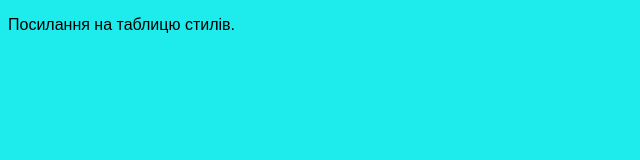
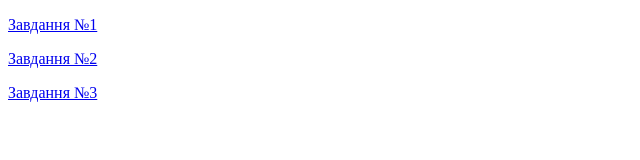
Before and after one commit to NataliiaSolodarenko/WebT-D-lab-1-, a plain HTML site: page index.html in a window 1280 px wide. Shown: the whole page, without its empty margins (0-640 px from the left). Drawn offline with Linux system fonts and the light colour scheme.

Commit message:
Fourth Commit

```diff
--- a/index.html
+++ b/index.html
@@ -3,30 +3,12 @@
 <head>
     <meta charset="UTF-8">
     <meta name="viewport" content="width=device-width, initial-scale=1.0">
-    <title>Lab 1.1 (Solodarenko)</title>
-
-     <!-- Третій спосіб використання стилів -->
-    <link rel="stylesheet" type="text/css" href="style.css" />
-
-    <!-- Другий спосіб використання стилів
-    <style type="text/css">
-        body {
-            font-family: Arial, sans-serif;
-            background-color: #1eecec;
-        }
-    </style>
-    -->
-
+    <title>Lab 1 (Solodarenko)</title>
 </head>
 <body>
-    <p>Посилання на таблицю стилів.</p>
+        <p><a href="lab1.1.html">Завдання №1</a></p>
+        <p><a href="lab1.2.html">Завдання №2</a></p>
+        <p><a href="lab1.3.html">Завдання №3</a></p>
+
 </body>
-
-<!-- Перший спосіб використання стилів
-<body style="background-color: #1eecec;">
-    <p style="font-family: Arial, sans-serif">Використання стилів безпосередньо всередині HTML-тегів.</p>
-</body>
--->
-
 </html>
-</html>
```
Also changed, not shown: lab1.1.html (added, +31 -0 lines), lab1.2.html (renamed from lab1.2/index.html, +0 -1 lines), lab1.3.html (renamed from lab1.3/index.html, +0 -1 lines), style1.3.css (renamed from lab1.3/style1.3.css), 4 other files.
